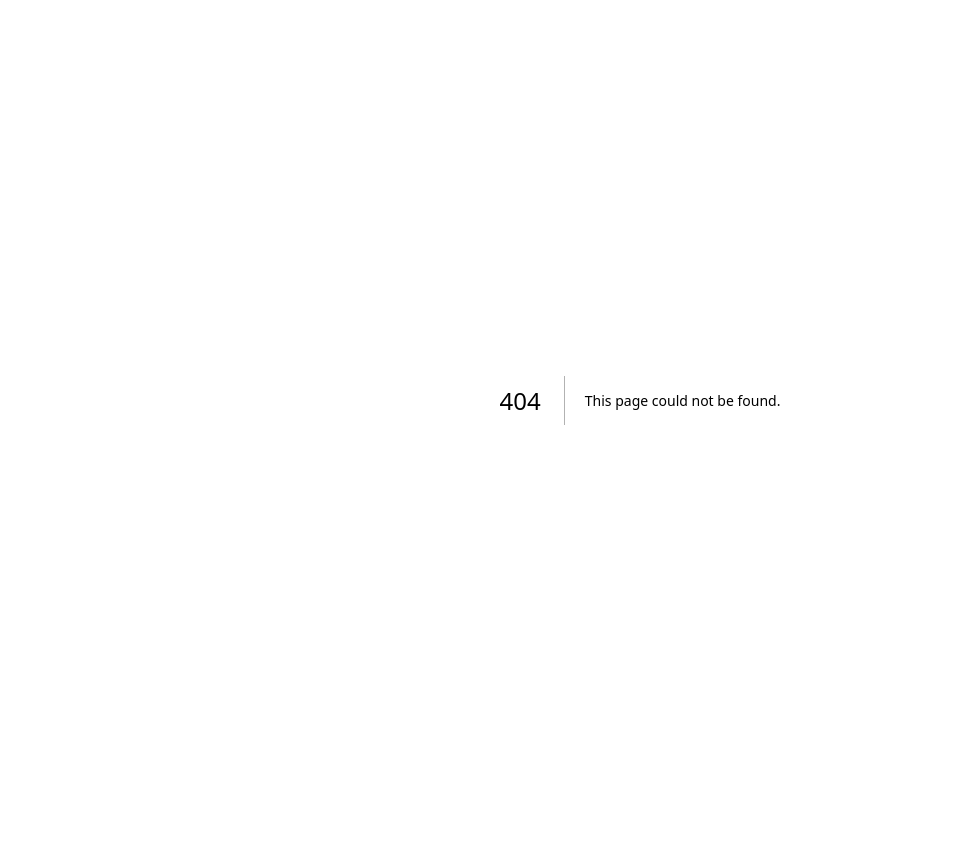
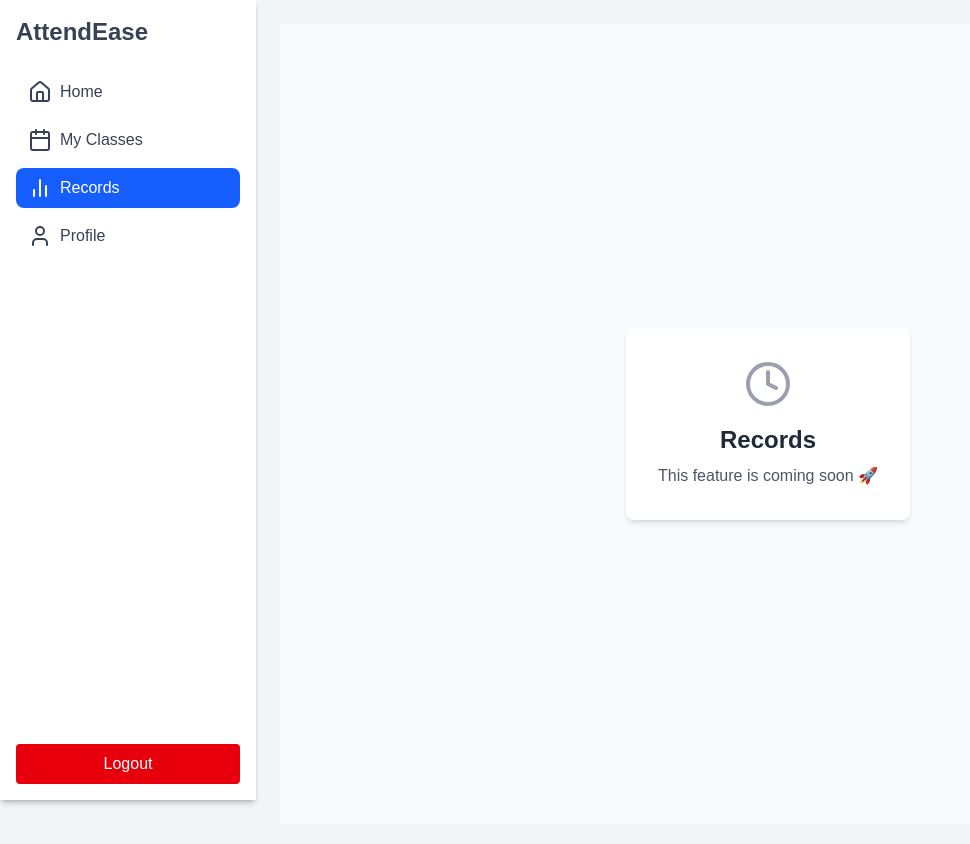
Before and after one commit to Stackarius/attendance_app, a Next.js app: page /dashboard/student/records in a window 1280 px wide. Before the commit this address had no page. Shown: the top 844 px of the page, without its empty margins (0-970 px from the left). Before the commit the page ends 800 px from the top, so only its background shows below. Built offline with nearby package versions, Linux system fonts and the light colour scheme; no server answers.

Commit message:
feat: redsign a pafe under contrusction

```diff
--- /dev/null
+++ b/app/dashboard/student/records/page.jsx
@@ -0,0 +1,15 @@
+"use client";
+
+import { Clock } from "lucide-react";
+
+export default function RecordsPage() {
+    return (
+        <div className="flex flex-col items-center justify-center min-h-screen bg-gray-50 p-6">
+            <div className="bg-white shadow-md rounded-lg p-8 text-center">
+                <Clock className="mx-auto text-gray-400 w-12 h-12 mb-4" />
+                <h1 className="text-2xl font-bold text-gray-800 mb-2">Records</h1>
+                <p className="text-gray-600">This feature is coming soon 🚀</p>
+            </div>
+        </div>
+    );
+}
```
